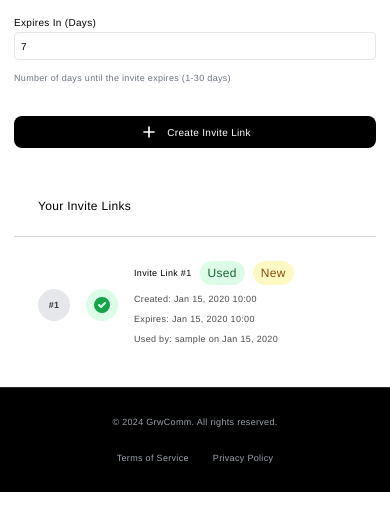
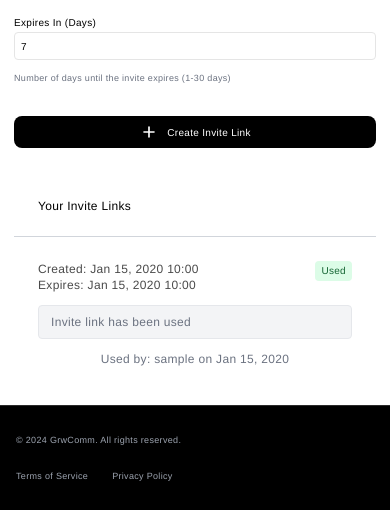
Before and after one commit to AleenaKhan10/Project-GrowComm, a Django app: page /invites/ in a window 390 px wide. Shown: the part 411-921 px from the top of the page. Run offline with Django 5.2, Linux system fonts and the light colour scheme; a user stored in the database is signed in; tables that the repository leaves empty hold one stand-in row (values such as "Sample post"); grey boxes marked "Sample" are stand-in pictures; some libraries are stand-ins or nearby versions; some web fonts are replaced.

Commit message:
Enhance invites page layout and styling for improved usability
- Added specific CSS adjustments for invites page to ensure better alignment and spacing of elements.
- Updated button styles for smaller sizes and improved responsiveness on mobile devices.
- Refined icon sizes for a more compact design, enhancing visual consistency.
- Implemented layout changes for mobile view, including vertical stacking and improved text readability.
- Added error handling in JavaScript for copy link functionality to enhance user experience.

```diff
--- a/static/css/base.css
+++ b/static/css/base.css
@@ -697,6 +697,26 @@ textarea::placeholder {
     color: #ffffff !important;
     background-color: #374151 !important;
   }
+
+  /* Invites page specific fixes */
+  .flex.items-center.justify-between {
+    align-items: flex-start !important;
+  }
+
+  .flex.items-center.space-x-4 {
+    align-items: flex-start !important;
+    gap: 0.5rem !important;
+  }
+
+  .flex.items-center.space-x-3 {
+    align-items: center !important;
+    gap: 0.5rem !important;
+  }
+
+  .flex.items-center.space-x-2 {
+    align-items: center !important;
+    gap: 0.25rem !important;
+  }
 }
 
 /* Responsive Design */
--- a/templates/invites/my_invites.html
+++ b/templates/invites/my_invites.html
@@ -104,13 +104,24 @@
 
     /* Buttons smaller */
     .btn {
-        padding: 0.5rem 1rem !important;
-        font-size: 0.875rem !important;
+        padding: 0.375rem 0.75rem !important;
+        font-size: 0.75rem !important;
     }
 
     .btn svg {
-        width: 1rem !important;
-        height: 1rem !important;
+        width: 0.75rem !important;
+        height: 0.75rem !important;
+    }
+
+    /* Extra small buttons */
+    .btn.text-xs {
+        padding: 0.25rem 0.5rem !important;
+        font-size: 0.625rem !important;
+    }
+
+    .btn.text-xs svg {
+        width: 0.625rem !important;
+        height: 0.625rem !important;
     }
 
     /* Progress bar smaller */
@@ -135,16 +146,50 @@
         gap: 0.5rem !important;
     }
 
-    /* Icons smaller */
-    .w-8.h-8 {
-        width: 1.5rem !important;
+    /* Icons smaller - ULTRA COMPACT */
+    .w-16.h-16 {
+        width: 2rem !important; /* 32px instead of 64px */
+        height: 2rem !important;
+    }
+
+    .w-12.h-12 {
+        width: 1.5rem !important; /* 24px instead of 48px */
         height: 1.5rem !important;
     }
 
+    .w-10.h-10 {
+        width: 1.25rem !important; /* 20px instead of 40px */
+        height: 1.25rem !important;
+    }
+
+    .w-8.h-8 {
+        width: 1rem !important; /* 16px instead of 32px */
+        height: 1rem !important;
+    }
+
+    .w-6.h-6 {
+        width: 0.875rem !important; /* 14px instead of 24px */
+        height: 0.875rem !important;
+    }
+
     .w-5.h-5 {
-        width: 1.125rem !important;
-        height: 1.125rem !important;
+        width: 0.75rem !important; /* 12px instead of 20px */
+        height: 0.75rem !important;
     }
+
+    .w-4.h-4 {
+        width: 0.625rem !important; /* 10px instead of 16px */
+        height: 0.625rem !important;
+    }
+
+    /* SVG icons specifically */
+    svg.w-16, svg.h-16 { width: 2rem !important; height: 2rem !important; }
+    svg.w-12, svg.h-12 { width: 1.5rem !important; height: 1.5rem !important; }
+    svg.w-10, svg.h-10 { width: 1.25rem !important; height: 1.25rem !important; }
+    svg.w-8, svg.h-8 { width: 1rem !important; height: 1rem !important; }
+    svg.w-6, svg.h-6 { width: 0.875rem !important; height: 0.875rem !important; }
+    svg.w-5, svg.h-5 { width: 0.75rem !important; height: 0.75rem !important; }
+    svg.w-4, svg.h-4 { width: 0.625rem !important; height: 0.625rem !important; }
 
     /* Text sizes smaller */
     .text-lg {
@@ -191,13 +236,31 @@
         font-size: 0.75rem !important;
     }
 
-    /* Copy button adjustments */
+    /* Copy button and alignment fixes */
     .flex.items-center.space-x-2 {
         flex-wrap: wrap !important;
+        gap: 0.25rem !important;
+        align-items: center !important;
+    }
+
+    .flex.items-center.space-x-2 > * + * {
+        margin-left: 0 !important;
+    }
+
+    .flex.items-center.space-x-3 {
         gap: 0.5rem !important;
     }
 
-    .flex.items-center.space-x-2 > * + * {
+    .flex.items-center.space-x-3 > * + * {
+        margin-left: 0 !important;
+    }
+
+    .flex.items-center.space-x-4 {
+        gap: 0.5rem !important;
+        align-items: flex-start !important;
+    }
+
+    .flex.items-center.space-x-4 > * + * {
         margin-left: 0 !important;
     }
 }
@@ -314,7 +377,8 @@
             <div class="divide-y divide-gray-200">
                 {% for invite in invites %}
                 <div class="p-6">
-                    <div class="flex items-center justify-between">
+                    <!-- Desktop Layout -->
+                    <div class="hidden sm:flex items-center justify-between">
                         <div class="flex-1">
                             <div class="flex items-center space-x-4">
                                 <!-- Counter Number -->
@@ -385,9 +449,6 @@
                                     {% if invite.is_valid %}
                                     <div class="mt-2 flex items-center space-x-2">
                                         <input type="text" readonly id="invite-link-{{ forloop.counter }}" value="{% get_invite_url invite.code %}" class="text-xs text-gray-500 bg-gray-50 px-2 py-1 rounded border border-gray-200 flex-1">
-                                        <button onclick="copyDirectLink('invite-link-{{ forloop.counter }}')" class="text-xs text-blue-600 hover:text-blue-800 font-medium">
-                                            Copy
-                                        </button>
                                     </div>
                                     {% endif %}
                                 </div>
@@ -395,16 +456,64 @@
                         </div>
 
                         <!-- Actions -->
-                        <div class="flex items-center space-x-3">
+                        <div class="flex items-center space-x-2">
                             {% if invite.is_valid %}
-                                <button onclick="copyDirectLink('invite-link-{{ forloop.counter }}')" class="btn btn-primary text-sm">
-                                    <svg class="w-4 h-4 mr-1" fill="none" stroke="currentColor" viewBox="0 0 24 24">
+                                <button onclick="copyDirectLink('invite-link-{{ forloop.counter }}')" class="btn btn-primary text-xs px-2 py-1">
+                                    <svg class="w-3 h-3 mr-1" fill="none" stroke="currentColor" viewBox="0 0 24 24">
                                         <path stroke-linecap="round" stroke-linejoin="round" stroke-width="2" d="M8 16H6a2 2 0 01-2-2V6a2 2 0 012-2h8a2 2 0 012 2v2m-6 12h8a2 2 0 002-2v-8a2 2 0 00-2-2h-8a2 2 0 00-2 2v8a2 2 0 002 2z"/>
                                     </svg>
-                                    Copy Link
+                                    Copy
                                 </button>
                             {% endif %}
                         </div>
+                    </div>
+
+                    <!-- Mobile Layout - Vertical, No Icons -->
+                    <div class="sm:hidden space-y-3">
+                        <!-- Date and Status -->
+                        <div class="flex items-start justify-between">
+                            <div class="text-xs text-gray-600 flex-1">
+                                <div>Created: {{ invite.created_date|date:"M d, Y H:i" }}</div>
+                                {% if invite.expiry_date %}
+                                <div>Expires: {{ invite.expiry_date|date:"M d, Y H:i" }}</div>
+                                {% endif %}
+                            </div>
+                            <div class="flex items-center ml-2">
+                                {% if invite.is_used %}
+                                    <span class="inline-flex items-center px-1.5 py-0.5 rounded text-xs font-medium bg-green-100 text-green-800" style="font-size: 10px;">Used</span>
+                                {% elif invite.is_valid %}
+                                    <span class="inline-flex items-center px-1.5 py-0.5 rounded text-xs font-medium bg-blue-100 text-blue-800" style="font-size: 10px;">Active</span>
+                                {% else %}
+                                    <span class="inline-flex items-center px-1.5 py-0.5 rounded text-xs font-medium bg-red-100 text-red-800" style="font-size: 10px;">Expired</span>
+                                {% endif %}
+                            </div>
+                        </div>
+
+                        <!-- Invite Link -->
+                        {% if invite.is_valid %}
+                        <div>
+                            <input type="text" readonly id="invite-link-mobile-{{ forloop.counter }}" value="{% get_invite_url invite.code %}" class="w-full text-xs text-gray-700 bg-gray-50 px-3 py-2 rounded border border-gray-200">
+                        </div>
+                        {% else %}
+                        <div class="text-xs text-gray-500 bg-gray-100 px-3 py-2 rounded border">
+                            {% if invite.is_used %}Invite link has been used{% else %}Invite link has expired{% endif %}
+                        </div>
+                        {% endif %}
+
+                        <!-- Copy Button -->
+                        {% if invite.is_valid %}
+                        <div>
+                            <button onclick="copyDirectLink('invite-link-mobile-{{ forloop.counter }}')" class="w-full btn btn-primary text-sm py-2">
+                                Copy Invite Link
+                            </button>
+                        </div>
+                        {% endif %}
+
+                        {% if invite.is_used and invite.used_by %}
+                        <div class="text-xs text-gray-500 text-center">
+                            Used by: {{ invite.used_by.username }} on {{ invite.used_by.date_joined|date:"M d, Y" }}
+                        </div>
+                        {% endif %}
                     </div>
                 </div>
                 {% endfor %}
@@ -610,6 +719,12 @@ function showTab(tabName) {
 function copyDirectLink(inputId) {
     const input = document.getElementById(inputId);
 
+    if (!input) {
+        console.error('Input element not found:', inputId);
+        alert('Failed to find link. Please refresh the page.');
+        return;
+    }
+
     // Select the text
     input.select();
     input.setSelectionRange(0, 99999);
@@ -640,7 +755,7 @@ function showCopySuccess(inputId) {
     const buttons = document.querySelectorAll(`button[onclick*="${inputId}"]`);
     buttons.forEach(button => {
         const originalHTML = button.innerHTML;
-        button.innerHTML = '<svg class="w-4 h-4 mr-1" fill="currentColor" viewBox="0 0 20 20"><path fill-rule="evenodd" d="M16.707 5.293a1 1 0 010 1.414l-8 8a1 1 0 01-1.414 0l-4-4a1 1 0 011.414-1.414L8 12.586l7.293-7.293a1 1 0 011.414 0z" clip-rule="evenodd"/></svg>Copied!';
+        button.innerHTML = '<svg class="w-3 h-3 mr-1" fill="currentColor" viewBox="0 0 20 20"><path fill-rule="evenodd" d="M16.707 5.293a1 1 0 010 1.414l-8 8a1 1 0 01-1.414 0l-4-4a1 1 0 011.414-1.414L8 12.586l7.293-7.293a1 1 0 011.414 0z" clip-rule="evenodd"/></svg>Copied!';
         button.classList.add('bg-green-600');
 
         setTimeout(() => {
```
